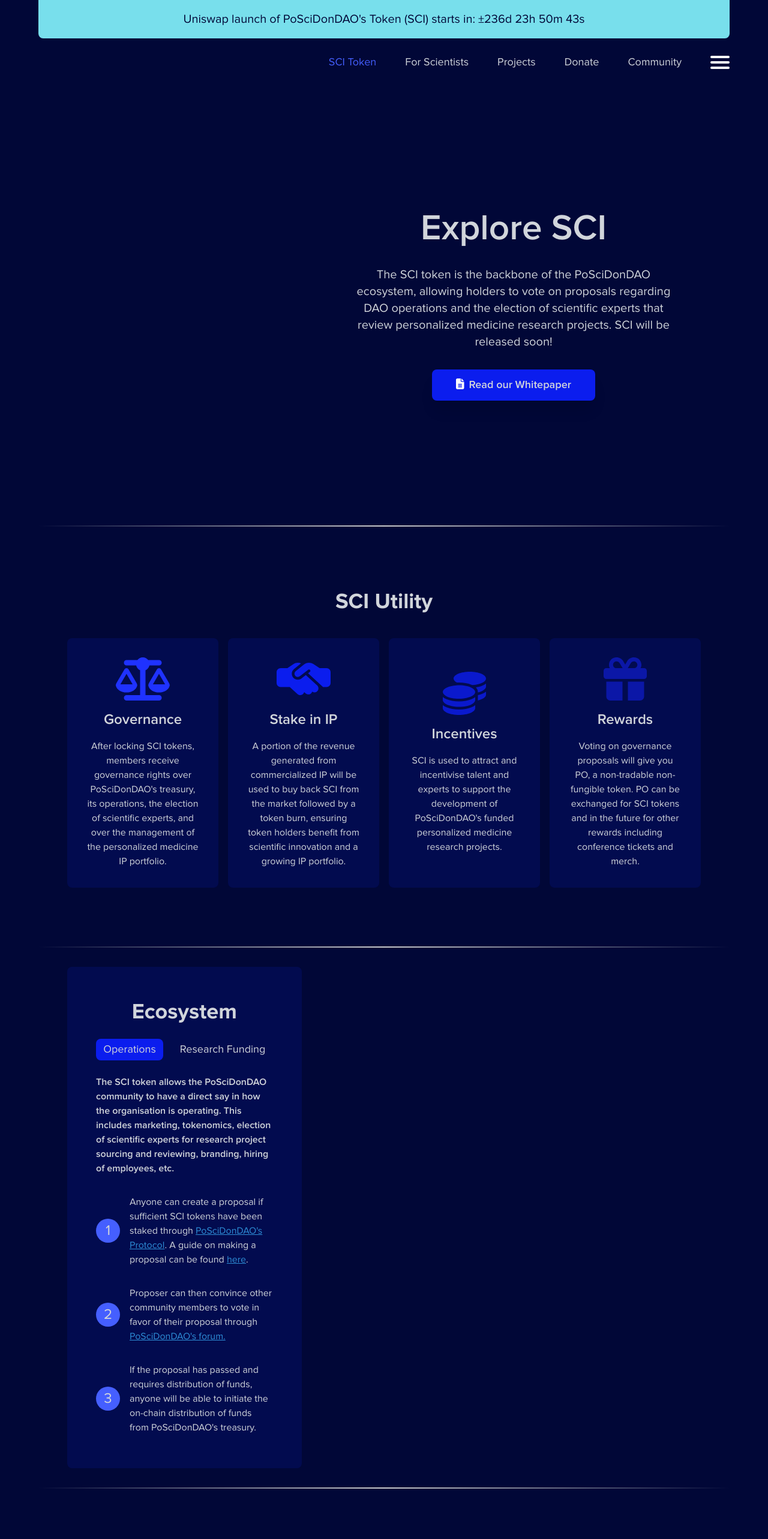
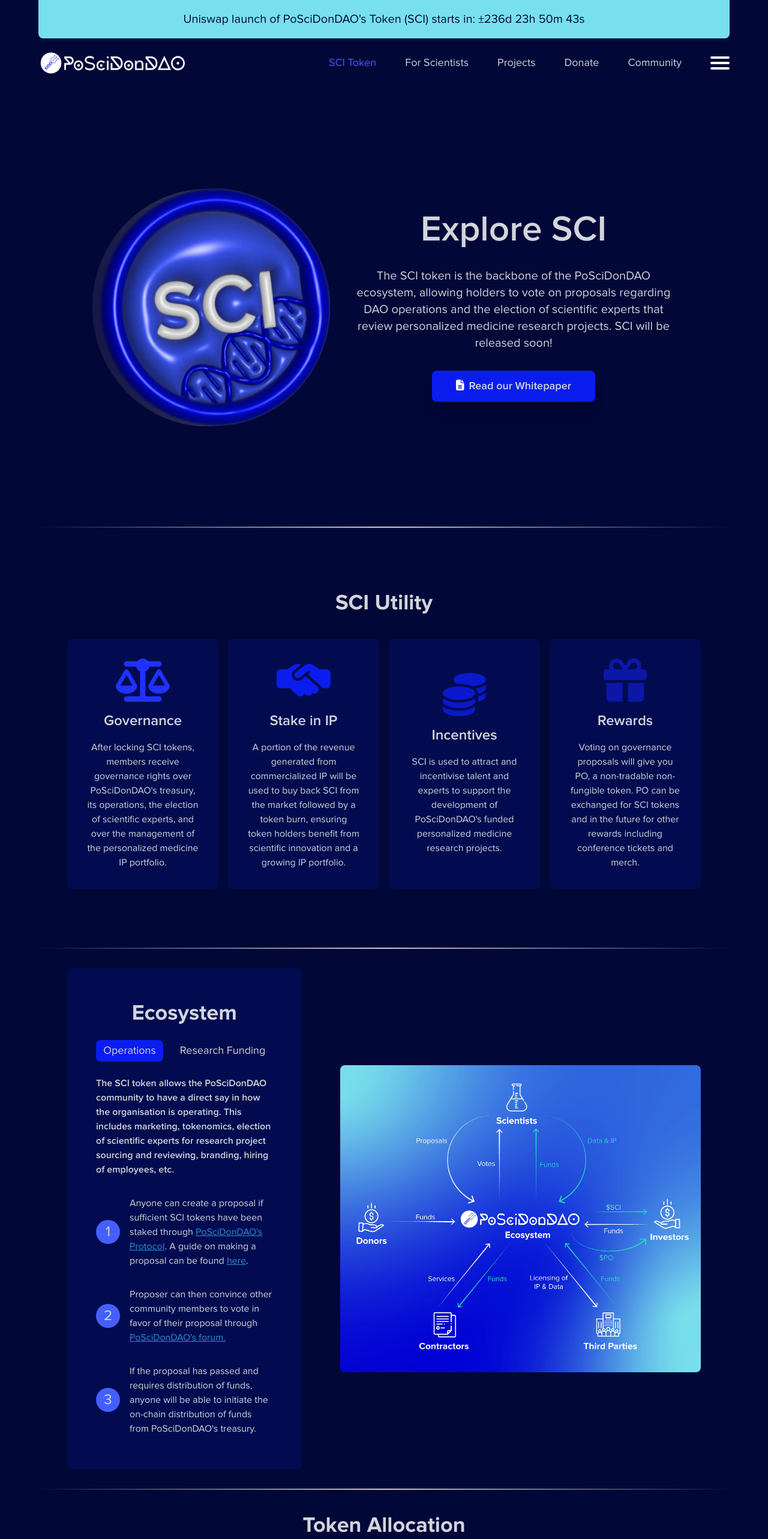
Before and after one commit to Marrmee/psd_website, a Next.js app: page /sci-token in a window 1280 px wide. Shown: the top 2566 px of the page at 60% size. Built offline with nearby package versions, Linux system fonts and the light colour scheme.

Commit message:
deploy: PoSciDonDAO/poscidondao_website@7d84a00b49b1dbc672db5702cc8bddd65695136c

```diff
--- a/src/app/blog-article/introducing-poscidondao/page.tsx
+++ b/src/app/blog-article/introducing-poscidondao/page.tsx
@@ -1,5 +1,5 @@
 import { Metadata } from 'next';
-import Image from "next/legacy/image";
+import Image from "next/image";
 import Link from 'next/link';
 
 const url = new URL('https://www.poscidondao.com/blog-article/introducing-poscidondao');
@@ -38,7 +38,7 @@
   // }
 
   return (
-    <main className="mx-auto flex xl:w-[70%] sm:w-[85%] w-[95%] flex-col items-center justify-center">
+    (<main className="mx-auto flex xl:w-[70%] sm:w-[85%] w-[95%] flex-col items-center justify-center">
       <div className="pb-4 text-steelBlue">
         {'< '}
         <Link href={'/blog'} className=" underline">
@@ -139,7 +139,10 @@
             src="/blog-images/ecosystem.webp"
             width={1000}
             height={1000}
-          />
+            style={{
+              maxWidth: "100%",
+              height: "auto"
+            }} />
           <span className="description">PoSciDonDAO’s ecosystem overview</span>
         </section>
         <section className="paragraph">
@@ -161,7 +164,10 @@
             src="/blog-images/sci-token.webp"
             width={300}
             height={300}
-          />{' '}
+            style={{
+              maxWidth: "100%",
+              height: "auto"
+            }} />{' '}
           <span className="description">
             Schematic representation of the SCI token
           </span>
@@ -350,6 +356,6 @@
           Return to blogs
         </Link>
       </div>
-    </main>
+    </main>)
   );
 }
--- a/src/app/components/BlogPostCard.tsx
+++ b/src/app/components/BlogPostCard.tsx
@@ -1,4 +1,4 @@
-import Image from "next/legacy/image";
+import Image from "next/image";
 import Button from './Button';
 import styles from './Button.module.css';
 import { FontAwesomeIcon } from '@fortawesome/react-fontawesome';
@@ -6,7 +6,7 @@
 
 export default function BlogPostCard({ src, alt, date, title, text, href }) {
   return (
-    <section
+    (<section
       className="
       mx-8
       mb-8
@@ -47,7 +47,10 @@
           alt={`${alt}`}
           width={300}
           height={300}
-        />
+          style={{
+            maxWidth: "100%",
+            height: "auto"
+          }} />
       </div>
       <span className="pt-2 text-fieryRed">{date}</span>
       <h2
@@ -92,6 +95,6 @@
           }
         />
       </div>
-    </section>
+    </section>)
   );
 }
--- a/src/app/components/CardMember.tsx
+++ b/src/app/components/CardMember.tsx
@@ -1,4 +1,4 @@
-import Image from "next/legacy/image";
+import Image from "next/image";
 import React from 'react';
 import { FontAwesomeIcon } from '@fortawesome/react-fontawesome';
 import { faTwitter, faLinkedin } from '@fortawesome/free-brands-svg-icons';
@@ -58,29 +58,27 @@
   };
 
   return (
-    <div className="flex h-full w-full mx-auto flex-col items-center justify-between space-y-2 px-2 text-center sm:px-8">
+    (<div className="flex h-full w-full mx-auto flex-col items-center justify-between space-y-2 px-2 text-center sm:px-8">
       <div className="relative mb-2 h-40 w-40 flex-shrink-0">
         <Image
           src={src}
-          layout="fill"
-          objectFit="cover"
           alt={alt}
           className="rounded-full"
-        />
+          fill
+          sizes="100vw"
+          style={{
+            objectFit: "cover"
+          }} />
       </div>
-
       <h3 className="h-[1rem] font-proximaSemiBold text-xl">{name}</h3>
-
       {/* Tags - Use flex and no-wrap for consistent height */}
       <div className="pt-2">
         <div className="my-2 flex justify-center gap-4 w-full">
           {tags.map((tag) => renderTag(tag))}
         </div>
       </div>
-
       {/* Description with flexible height */}
       <p className="mb-4 md:w-[90%] mx-auto flex-grow text-sm text-gray-300">{description}</p>
-
       <div className="flex space-x-4">
         <Link
           href={`https://twitter.com/${twitterUsername}`}
@@ -102,10 +100,9 @@
           />
         </Link>
       </div>
-
       {/* Divider */}
       <hr className="thin-hr"></hr>
-    </div>
+    </div>)
   );
 };
 
--- a/src/app/components/Cards.tsx
+++ b/src/app/components/Cards.tsx
@@ -1,6 +1,6 @@
 'use client';
 
-import Image from "next/legacy/image";
+import Image from "next/image";
 import Link from 'next/link';
 import { useState } from 'react';
 
@@ -10,7 +10,7 @@
   const [darkTokSrc, setDarkTokSrc] = useState('/tokens-blue.webp');
 
   return (
-    <div
+    (<div
       className="
         flex
         min-h-[300px]
@@ -74,10 +74,13 @@
               loading="eager"
               width={300}
               height={300}
-              layout="responsive"
               alt="Genetic code surrounding the word 'research'"
               src={`${darkResSrc}`}
-            />
+              sizes="100vw"
+              style={{
+                width: "100%",
+                height: "auto"
+              }} />
           </Link>
           <div
             className="
@@ -156,10 +159,13 @@
               loading="eager"
               width={300}
               height={300}
-              layout="responsive"
               alt="Genetic code surrounding the word 'community'"
               src={`${darkComSrc}`}
-            />
+              sizes="100vw"
+              style={{
+                width: "100%",
+                height: "auto"
+              }} />
           </Link>
           <div
             className="
@@ -240,10 +246,13 @@
               loading="eager"
               width={300}
               height={300}
-              layout="responsive"
               alt="Genetic code surrounding the word 'tokens'"
               src={`${darkTokSrc}`}
-            />
+              sizes="100vw"
+              style={{
+                width: "100%",
+                height: "auto"
+              }} />
           </Link>
           <div
             className="
@@ -281,6 +290,6 @@
           </div>
         </div>
       </div>
-    </div>
+    </div>)
   );
 }
--- a/src/app/components/Footer.tsx
+++ b/src/app/components/Footer.tsx
@@ -1,13 +1,13 @@
 'use client';
 
-import Image from "next/legacy/image";
+import Image from "next/image";
 import Link from 'next/link';
 import Socials from './Socials';
 import Logo from '/public/logo.svg';
 
 export default function Footer({ isNavBar, setIsOpen }) {
   return (
-    <div
+    (<div
       className="
       items-between
       mx-auto
@@ -41,7 +41,10 @@
               height={1000}
               src={Logo}
               alt="PoSciDon logo consisting of a trident on top of a DNA helix"
-            />
+              style={{
+                maxWidth: "100%",
+                height: "auto"
+              }} />
           </Link>
         </div>
         <div
@@ -210,6 +213,6 @@
         </div>
       </div>
       <Socials />
-    </div>
+    </div>)
   );
 }
--- a/src/app/components/NavBar.tsx
+++ b/src/app/components/NavBar.tsx
@@ -2,7 +2,7 @@
 
 import { useState, useRef, useEffect } from 'react';
 import Link from 'next/link';
-import Image from "next/legacy/image";
+import Image from "next/image";
 import Footer from './Footer';
 import { useClickOutside } from './ClickOutside';
 import { usePathname } from 'next/navigation';
@@ -52,8 +52,7 @@
     return () => clearInterval(interval); // Cleanup the interval on component unmount
   }, []);
 
-  return (
-    <>
+  return (<>
     <div className="top-0 flex min-h-[4rem] w-full items-center justify-center rounded-b-lg bg-tropicalBlue p-4 text-center text-base text-seaBlue-1050 sm:text-xl">
       {isCountdownComplete ? (
         <span>
@@ -95,13 +94,18 @@
         style={{ maxWidth: '250px', height: 'auto' }} // Consistent size for logo container
       >
         <Image
-            width={200} // Fixed width for the image
-            height={150} // Adjust height as needed for the logo
+          // Fixed width for the image
+          width={200}
+          // Adjust height as needed for the logo
+          height={150}
           className="hover:cursor-pointer"
-            layout="responsive"
           src={`${darkSrc}`}
           alt="PoSciDonDAO's Logo: a trident attached to a DNA helix"
-          />
+          sizes="100vw"
+          style={{
+            width: "100%",
+            height: "auto"
+          }} />
       </Link>
       <div className="hidden w-full items-start justify-end gap-12 text-lg xl:flex">
         <Link
@@ -189,6 +193,5 @@
         )}
       </div>
     </nav>
-    </>
-  );
+  </>);
 }
--- a/src/app/components/ProjectCard.tsx
+++ b/src/app/components/ProjectCard.tsx
@@ -1,4 +1,4 @@
-import Image from "next/legacy/image";
+import Image from "next/image";
 import Button from './Button';
 import styles from './Button.module.css';
 import { FontAwesomeIcon } from '@fortawesome/react-fontawesome';
@@ -13,7 +13,7 @@
   href,
 }) {
   return (
-    <section
+    (<section
       className="
       mb-8
       flex
@@ -40,7 +40,6 @@
         "
       >
         <Image
-          style={{ height: '250px' }}
           className="
           w-full
           rounded-t-lg
@@ -49,9 +48,12 @@
           alt={alt}
           width={300}
           height={300}
-        />
+          style={{
+            height: '250px',
+            maxWidth: "100%",
+            height: "auto"
+          }} />
       </div>
-
       <span className="pt-2 text-fieryRed">{date}</span>
       <h2
         className="
@@ -93,6 +95,6 @@
           />
         ) : null}
       </div>
-    </section>
+    </section>)
   );
 }
--- a/src/app/components/SciTokenPage.tsx
+++ b/src/app/components/SciTokenPage.tsx
@@ -3,7 +3,7 @@
 import { useRef } from 'react';
 import Button from '../components/Button';
 import styles from '../components/Button.module.css';
-import Image from "next/legacy/image";
+import Image from "next/image";
 import { FontAwesomeIcon } from '@fortawesome/react-fontawesome';
 import {
   faFileAlt,
@@ -96,7 +96,7 @@
   );
 
   return (
-    <main className="flex w-full flex-col items-center justify-center">
+    (<main className="flex w-full flex-col items-center justify-center">
       <header
         ref={headerRef}
         className={`${
@@ -108,9 +108,12 @@
             alt="Representation of SCI, PoSciDonDAO's tradable governance token"
             width={1000}
             height={1000}
-            layout="responsive"
             src="/sci.webp"
-          />
+            sizes="100vw"
+            style={{
+              width: "100%",
+              height: "auto"
+            }} />
         </div>
         <div className="flex w-full flex-col items-center justify-center text-center sm:items-center sm:justify-center md:w-1/2">
           <h1 className="text-center font-proximaSemiBold text-3xl text-gray-300 sm:text-5xl lg:text-6xl">
@@ -359,10 +362,13 @@
             alt="Overview of PoSciDonDAO's ecosystem"
             width={1000}
             height={1000}
-            layout="responsive"
             src="/blog-images/ecosystem.webp"
             className="rounded-lg"
-          />
+            sizes="100vw"
+            style={{
+              width: "100%",
+              height: "auto"
+            }} />
         </div>
       </section>
       <Divider />
@@ -394,10 +400,13 @@
             alt="Overview of SCI token allocation"
             width={1000}
             height={1000}
-            layout="responsive"
             src="/allocation-white.webp"
             className="flex"
-          />
+            sizes="100vw"
+            style={{
+              width: "100%",
+              height: "auto"
+            }} />
         </div>
       </section>
       <Divider />
@@ -421,6 +430,6 @@
       >
         <Faq faqs={faqs} />
       </section>
-    </main>
+    </main>)
   );
 }
```
Also changed, not shown: src/app/page.tsx (+17 -8 lines). Lines whose indentation alone changed are shown as unchanged.
